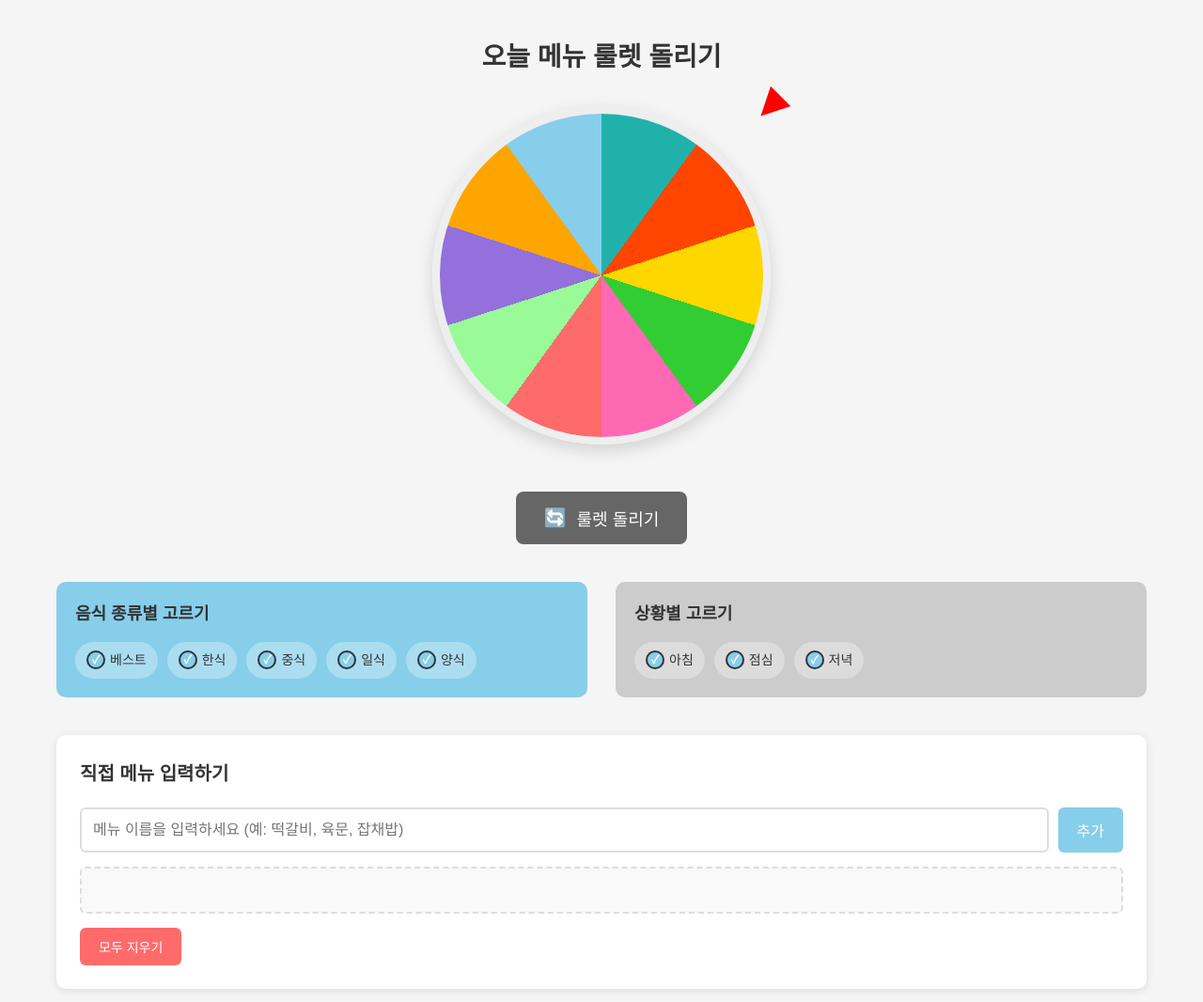
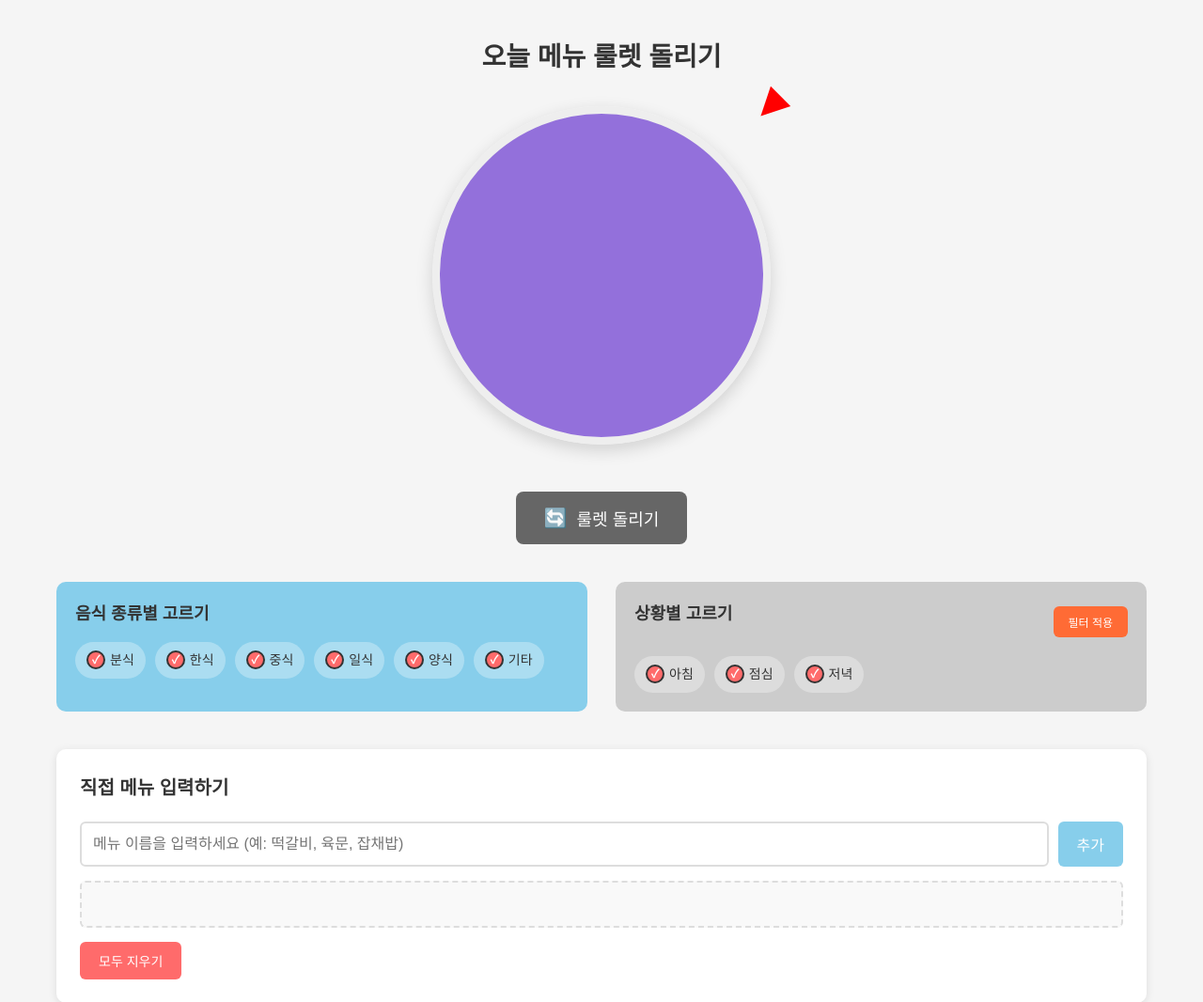
Before and after one commit to amy5664/Food_Roulette, a FastAPI app: page / in a window 1280 px wide. Shown: the part 219-1285 px from the top of the page at 94% size. Run offline with FastAPI, Linux system fonts and the light colour scheme.

Commit message:
서버메뉴 추천 룰렛

```diff
--- a/static/css/style.css
+++ b/static/css/style.css
@@ -34,6 +34,12 @@ body {
     height: auto;
     display: block;
     margin: 0 auto;
+}
+
+#rouletteWheel {
+    aspect-ratio: 1 / 1;
+    /* 또는 width와 height를 같은 값으로 */
+    position: relative;
 }
 
 /* 룰렛 섹션 */
@@ -195,6 +201,34 @@ body {
     background-color: #ccc;
 }
 
+.filter-header {
+    display: flex;
+    justify-content: space-between;
+    align-items: center;
+    margin-bottom: 15px;
+}
+
+.filter-title {
+    font-size: 18px;
+    margin-bottom: 0;
+    color: #333;
+}
+
+.filter-button-small {
+    background-color: #ff6b35;
+    color: white;
+    border: none;
+    padding: 8px 16px;
+    border-radius: 6px;
+    font-size: 12px;
+    cursor: pointer;
+    transition: background-color 0.3s;
+}
+
+.filter-button-small:hover {
+    background-color: #ff5722;
+}
+
 .filter-title {
     font-size: 18px;
     margin-bottom: 15px;
@@ -230,7 +264,8 @@ body {
     width: 20px;
     height: 20px;
     border-radius: 50%;
-    background-color: #87ceeb;
+    background-color: #ff6b6b;
+    /* 체크 안 됐을 때 색 */
     display: flex;
     align-items: center;
     justify-content: center;
@@ -238,10 +273,12 @@ body {
     font-weight: bold;
     font-size: 12px;
     border: 2px solid #333;
+    transition: background-color 0.3s;
 }
 
 .filter-option input[type="checkbox"]:checked+.checkbox-custom {
     background-color: #87ceeb;
+    /* 체크 됐을 때 색 */
     color: white;
 }
 
--- a/static/js/roulette.js
+++ b/static/js/roulette.js
@@ -25,6 +25,163 @@ async function initializeRoulette() {
     await createRouletteWheel([]);
 }
 
+// ===== 전역 상태 =====
+const MAX_SECTORS = 10;
+const baseColors = ['#87ceeb', '#ffd700', '#9370db', '#98fb98', '#ffa500',
+    '#ff6b6b', '#20b2aa', '#ff69b4', '#32cd32', '#ff4500'];
+const colors = baseColors.slice();
+// Fisher–Yates shuffle (색상 랜덤)
+for (let i = colors.length - 1; i > 0; i--) {
+    const j = Math.floor(Math.random() * (i + 1));
+    [colors[i], colors[j]] = [colors[j], colors[i]];
+}
+
+
+// 상태 컨테이너
+window.rouletteState = {
+    items: [],             // 현재 섹터에 들어간 텍스트 목록
+    colors,                // 셔플된 색상들
+};
+
+// ===== 공용: 다시 그리기 =====
+function redrawRoulette() {
+    const items = window.rouletteState.items;
+    const count = Math.max(items.length, 1); // 최소 1로 처리
+    // 배경 conic-gradient
+    const colorStops = Array.from({ length: count }, (_, i) => {
+        const startPct = (i / count) * 100;
+        const endPct = ((i + 1) / count) * 100;
+        const color = window.rouletteState.colors[i % window.rouletteState.colors.length];
+        return `${color} ${startPct}% ${endPct}%`;
+    }).join(', ');
+    rouletteWheel.style.background = `conic-gradient(${colorStops})`;
+
+    rouletteWheel.querySelectorAll('.roulette-label, .label-anchor').forEach(el => el.remove());
+
+    const diameter = rouletteWheel.clientWidth || 360;
+    const radius = diameter / 2;
+    const labelRadius = radius * 0.68;
+
+    // 부모는 relative 보장
+    if (getComputedStyle(rouletteWheel).position === 'static') {
+        rouletteWheel.style.position = 'relative';
+    }
+
+    for (let i = 0; i < count; i++) {
+        const angleDeg = (360 * (i + 0.5)) / count;   // 섹터 중앙 각도
+        const halfRad = Math.PI / count;             // 섹터 반각(라디안)
+        // 현(Chord) 길이 = 라벨이 들어갈 수 있는 최대 가로폭
+        const chord = 2 * labelRadius * Math.sin(halfRad);
+        const maxLabelWidth = Math.max(60, Math.floor(chord * 0.9));
+
+        // 1) 앵커: 중심에서 '해당 각도'로 회전 후 위쪽(-Y)으로 labelRadius만큼 이동
+        const anchor = document.createElement('div');
+        anchor.className = 'label-anchor';
+        Object.assign(anchor.style, {
+            position: 'absolute',
+            top: '50%',
+            left: '50%',
+            width: 0,
+            height: 0,
+            transformOrigin: 'center',
+            transform: `translate(-50%, -50%) rotate(${angleDeg}deg) translate(0, -${labelRadius}px)`,
+            pointerEvents: 'none',
+            zIndex: 2,
+        });
+
+        // 2) 실제 글자: 역회전으로 수평 유지 + 중앙선 기준으로 정확히 가운데
+        const label = document.createElement('div');
+        label.className = 'roulette-label';
+        label.textContent = String(items[i] ?? '');
+        Object.assign(label.style, {
+            position: 'relative',
+            maxWidth: `${maxLabelWidth}px`,
+            transformOrigin: 'center',
+            transform: `rotate(${-angleDeg}deg) translateX(-50%)`,
+            left: '50%',                 // 중앙선에서 좌우 정렬 기준점 생성
+            textAlign: 'center',
+            whiteSpace: 'normal',
+            overflowWrap: 'anywhere',
+            wordBreak: 'keep-all',
+            lineHeight: '1.25',
+            fontWeight: '700',
+            fontSize: '16px',
+            color: '#333',
+            textShadow: '1px 1px 2px rgba(255,255,255,0.85)',
+            pointerEvents: 'none',
+        });
+
+        anchor.appendChild(label);
+        rouletteWheel.appendChild(anchor);
+    }
+
+}
+
+// ===== 전체 초기화(모두 지우기) =====
+function resetRoulette() {
+    window.rouletteState.items = [];
+    redrawRoulette();
+    window.currentRouletteMenus = [];
+}
+
+// ===== 섹터 하나 추가 (중복 방지, 초과 시 FIFO 제거) =====
+function addSector(name) {
+    const text = String(name ?? '').trim();
+    if (!text) return;
+
+    const items = window.rouletteState.items;
+
+    // 이미 있으면 패스(원하면 허용하도록 조건 제거)
+    if (items.includes(text)) return;
+
+    // 초과 시 앞(가장 오래된) 제거해서 고정 크기 유지
+    if (items.length >= MAX_SECTORS) items.shift();
+
+    items.push(text);
+    redrawRoulette();
+
+    // 동기화
+    window.currentRouletteMenus = items.slice();
+}
+
+// ===== 초기화(서버/사용자 메뉴로 채우고 시작할 때 0~N개 세팅) =====
+async function createRouletteWheel(menusFromUser = []) {
+    // 바탕 초기화
+    rouletteWheel.innerHTML = '';
+    window.rouletteState.items = []; // 초기화
+
+    // 필요하면 서버 메뉴로 시드 채우기
+    let serverMenus = [];
+    try {
+        const res = await fetch('/api/menus');
+        if (res.ok) {
+            const data = await res.json();
+            serverMenus = (data.menus || [])
+                .map(m => (m && (m.name ?? m)) || '')
+                .filter(Boolean);
+        }
+    } catch (e) {
+        console.error('서버 메뉴 로드 실패:', e);
+    }
+
+    // 유저 + 서버 합치고 중복 제거
+    const allMenus = [...menusFromUser, ...serverMenus]
+        .map(s => String(s).trim())
+        .filter(Boolean);
+    const uniqueMenus = [...new Set(allMenus)];
+
+    // 초기 배치(원하면 0개 시작도 가능)
+    // 여기서는 '최대 10개'까지 채워 시작 — 필요없으면 이 루프 지워도 됨
+    for (const name of uniqueMenus.slice(0, MAX_SECTORS)) {
+        window.rouletteState.items.push(name);
+    }
+    redrawRoulette();
+
+    // 외부에서 접근할 수 있게
+    window.currentRouletteMenus = window.rouletteState.items.slice();
+}
+
+
 // 이벤트 리스너 설정
 function setupEventListeners() {
     spinButton.addEventListener('click', spinRoulette);
@@ -42,100 +199,6 @@ function setupEventListeners() {
     document.querySelectorAll('.filter-option input[type="checkbox"]').forEach(checkbox => {
         checkbox.addEventListener('change', updateRouletteFromFilters);
     });
-}
-
-// 룰렛 휠 생성 (동일 섹터/가변 개수/텍스트 줄바꿈)
-async function createRouletteWheel(menusFromUser = []) {
-    // 바탕 초기화 (기존 segment div 전부 제거)
-    rouletteWheel.innerHTML = '';
-
-    // 기본 색상 팔레트
-    const baseColors = ['#87ceeb', '#ffd700', '#9370db', '#98fb98', '#ffa500',
-        '#ff6b6b', '#20b2aa', '#ff69b4', '#32cd32', '#ff4500'];
-
-    // 색상 셔플 (Fisher–Yates)
-    const colors = baseColors.slice();
-    for (let i = colors.length - 1; i > 0; i--) {
-        const j = Math.floor(Math.random() * (i + 1));
-        [colors[i], colors[j]] = [colors[j], colors[i]];
-    }
-
-    // 서버 메뉴 로드
-    let serverMenus = [];
-    try {
-        const res = await fetch('/api/menus');
-        if (res.ok) {
-            const data = await res.json();
-            serverMenus = (data.menus || []).map(m => (m && (m.name ?? m)) || '').filter(Boolean);
-        }
-    } catch (e) {
-        console.error('서버 메뉴 로드 실패:', e);
-    }
-
-    // 사용자 + 서버 메뉴 합치고 중복 제거/공백 트림
-    const allMenus = [...menusFromUser, ...serverMenus]
-        .map(s => String(s).trim())
-        .filter(Boolean);
-    const uniqueMenus = [...new Set(allMenus)];
-
-    // 이번 라운드에 사용할 섹터 수(최대 10개). 0개면 예비 10칸.
-    const count = Math.min(10, uniqueMenus.length) || 10;
-
-    // 메뉴 무작위 선택 (중복 없이)
-    const pool = uniqueMenus.slice();
-    for (let i = pool.length - 1; i > 0; i--) { // 셔플
-        const j = Math.floor(Math.random() * (i + 1));
-        [pool[i], pool[j]] = [pool[j], pool[i]];
-    }
-    const selectedMenus = pool.slice(0, count);
-
-    // conic-gradient로 동일 크기 섹터 칠하기 (퍼센트 사용 → 반올림오차 방지)
-    const colorStops = Array.from({ length: count }, (_, i) => {
-        const startPct = (i / count) * 100;
-        const endPct = ((i + 1) / count) * 100;
-        const color = colors[i % colors.length];
-        return `${color} ${startPct}% ${endPct}%`;
-    }).join(', ');
-    rouletteWheel.style.background = `conic-gradient(${colorStops})`;
-
-    // 라벨 배치
-    const diameter = rouletteWheel.clientWidth || 360;   // width=height 가정
-    const radius = diameter / 2;
-    const labelRadius = radius * 0.68;                   // 섹터 중앙쯤
-    const labelWidth = Math.max(80, Math.floor(radius * 0.9)); // 텍스트 박스 폭
-
-    // 기존 라벨 제거
-    rouletteWheel.querySelectorAll('.roulette-label,.segment-text').forEach(el => el.remove());
-
-    for (let i = 0; i < count; i++) {
-        const angle = (360 * (i + 0.5)) / count;           // 섹터 중앙 각도
-        const label = document.createElement('div');
-        label.className = 'roulette-label';                // 새 클래스(없으면 inline 스타일이 적용됨)
-        label.textContent = selectedMenus[i] || '';
-        Object.assign(label.style, {
-            position: 'absolute',
-            top: '50%',
-            left: '50%',
-            width: `${labelWidth}px`,
-            transformOrigin: 'center',
-            transform: `translate(-50%, -50%) rotate(${angle}deg) translate(${labelRadius}px) rotate(${-angle}deg)`,
-            whiteSpace: 'normal',
-            wordBreak: 'keep-all',
-            overflowWrap: 'anywhere',
-            lineHeight: '1.25',
-            textAlign: 'center',
-            fontWeight: '700',
-            fontSize: '16px',
-            color: '#333',
-            textShadow: '1px 1px 2px rgba(255,255,255,0.8)',
-            pointerEvents: 'none',
-            zIndex: '2'
-        });
-        rouletteWheel.appendChild(label);
-    }
-
-    // 외부에서 접근할 선택 결과
-    window.currentRouletteMenus = selectedMenus;
 }
 
 
@@ -180,163 +243,49 @@ async function spinRoulette() {
     }, 3000);
 }
 
-// 현재 메뉴 목록 가져오기
-function getCurrentMenus() {
-    const menus = [];
-
-    // 서버에서 가져온 메뉴들 (필터 적용)
-    const serverMenus = getFilteredServerMenus();
-    menus.push(...serverMenus);
-
-    // 사용자가 추가한 메뉴들
-    menus.push(...customMenus);
-
-    return menus;
+function getCheckedValues(containerId) {
+    return [...document.querySelectorAll(`#${containerId} input[type="checkbox"]:checked`)]
+        .map(el => el.value);
 }
 
-// 필터된 서버 메뉴 가져오기
-function getFilteredServerMenus() {
-    // 실제로는 서버 API를 호출해야 하지만, 여기서는 빈 배열 반환
-    const selectedCategories = getSelectedCategories();
-    const selectedMeals = getSelectedMeals();
-
-    // 빈 배열 반환 (사용자가 직접 메뉴를 추가해야 함)
-    return [];
+// (옵션) 스핀 결과 처리 — 그대로
+function onSpinResult(result) {
+    console.log('메뉴 랜덤 출력 결과:', result);
+    const name = result?.name ?? result?.menu ?? result;
+    if (!name) return;
+    addSector(name); // ✅ 결과가 들어올 때마다 섹터 1개 추가
+    // 선택적으로 알림
+    // alert(`랜덤 메뉴: ${name}`);
 }
 
-// 선택된 카테고리 가져오기
-function getSelectedCategories() {
-    const categories = [];
-    document.querySelectorAll('.filter-group:first-child input[type="checkbox"]:checked').forEach(checkbox => {
-        categories.push(checkbox.value);
-    });
-    return categories;
-}
+document.getElementById('filterButton').addEventListener('click', async () => {
+    const selectedCategories = getCheckedValues('categoryFilters');
+    const selectedMeals = getCheckedValues('mealFilters');
 
-// 선택된 식사시간 가져오기
-function getSelectedMeals() {
-    const meals = [];
-    document.querySelectorAll('.filter-group:last-child input[type="checkbox"]:checked').forEach(checkbox => {
-        meals.push(checkbox.value);
-    });
-    return meals;
-}
+    const payload = {
+        category: selectedCategories[0] ?? null, // 첫 번째 선택 또는 null
+        meal: selectedMeals[0] ?? null
+    };
 
-// 랜덤 메뉴 선택
-async function getRandomMenu(menus) {
-    // 사용자 메뉴가 있으면 클라이언트에서 랜덤 선택
-    if (customMenus.length > 0) {
-        return menus[Math.floor(Math.random() * menus.length)];
-    }
 
-    // 서버 메뉴만 있으면 서버 API 호출
+    console.log('payload:', payload);
+
     try {
-        const selectedCategories = getSelectedCategories();
-        const selectedMeals = getSelectedMeals();
-
-        const response = await fetch('/api/spin', {
+        // ✅ 3) POST /api/spin (배열 전송)
+        const res = await fetch('/api/spin', {
             method: 'POST',
-            headers: {
-                'Content-Type': 'application/json',
-            },
-            body: JSON.stringify({
-                category: selectedCategories.length > 0 ? selectedCategories[0] : null,
-                meal: selectedMeals.length > 0 ? selectedMeals[0] : null
-            })
+            headers: { 'Content-Type': 'application/json' },
+            body: JSON.stringify(payload)
         });
 
-        if (response.ok) {
-            const data = await response.json();
-            return data.winner.name;
-        } else {
-            // 서버 에러 시 클라이언트에서 랜덤 선택
-            return menus[Math.floor(Math.random() * menus.length)];
-        }
-    } catch (error) {
-        console.error('서버 API 호출 실패:', error);
-        // 에러 시 클라이언트에서 랜덤 선택
-        return menus[Math.floor(Math.random() * menus.length)];
+        if (!res.ok) throw new Error(`HTTP ${res.status}`);
+
+        // 4) 응답 처리
+        const data = await res.json();
+        const result = data.result ?? data.item ?? data.winner ?? data;
+        onSpinResult(result);
+    } catch (err) {
+        console.error(err);
+        alert('스핀 요청에 실패했습니다. 잠시 후 다시 시도하세요.');
     }
-}
-
-// 결과 표시
-function showResult(menu) {
-    resultMenu.textContent = menu;
-    resultSection.style.display = 'block';
-
-    // 결과 섹션을 화면 중앙에 스크롤
-    resultSection.scrollIntoView({ behavior: 'smooth', block: 'center' });
-}
-
-// 사용자 메뉴 추가
-function addCustomMenu() {
-    const input = customMenuInput.value.trim();
-    if (!input) return;
-
-    // 쉼표로 구분된 메뉴들 분리
-    const menus = input.split(',').map(menu => menu.trim()).filter(menu => menu);
-
-    menus.forEach(menu => {
-        if (menu && !customMenus.includes(menu)) {
-            customMenus.push(menu);
-        }
-    });
-
-    updateCustomMenusDisplay();
-    updateRouletteFromCustomMenus();
-
-    customMenuInput.value = '';
-}
-
-// 사용자 메뉴 표시 업데이트
-function updateCustomMenusDisplay() {
-    customMenusContainer.innerHTML = '';
-
-    customMenus.forEach((menu, index) => {
-        const menuItem = document.createElement('div');
-        menuItem.className = 'custom-menu-item';
-        menuItem.innerHTML = `
-            <span>${menu}</span>
-            <button class="remove-menu" onclick="removeCustomMenu(${index})">×</button>
-        `;
-        customMenusContainer.appendChild(menuItem);
-    });
-}
-
-// 사용자 메뉴 제거
-function removeCustomMenu(index) {
-    customMenus.splice(index, 1);
-    updateCustomMenusDisplay();
-    updateRouletteFromCustomMenus();
-}
-
-// 사용자 메뉴 모두 지우기
-function clearCustomMenus() {
-    customMenus = [];
-    updateCustomMenusDisplay();
-    updateRouletteFromCustomMenus();
-}
-
-// 필터 변경 시 룰렛 업데이트
-async function updateRouletteFromFilters() {
-    await createRouletteWheel([]);
-}
-
-// 사용자 메뉴 변경 시 룰렛 업데이트
-async function updateRouletteFromCustomMenus() {
-    await createRouletteWheel([]);
-}
-
-// 초기 메뉴 로드 (서버에서)
-async function loadInitialMenus() {
-    try {
-        const response = await fetch('/api/menus');
-        if (response.ok) {
-            const data = await response.json();
-            // 서버에서 받은 메뉴들로 룰렛 업데이트 (필요시)
-            console.log('서버에서 메뉴 로드됨:', data.count);
-        }
-    } catch (error) {
-        console.error('초기 메뉴 로드 실패:', error);
-    }
-}
+});
--- a/templates/roulette.html
+++ b/templates/roulette.html
@@ -40,52 +40,62 @@
 
         <!-- 필터 섹션 -->
         <div class="filter-section">
-            <div class="filter-group">
+            <div class="filter-group" id="categoryFilters">
                 <h3 class="filter-title">음식 종류별 고르기</h3>
                 <div class="filter-options">
                     <label class="filter-option">
-                        <input type="checkbox" value="베스트" checked>
+                        <input type="checkbox" value="분식">
                         <span class="checkbox-custom">✓</span>
-                        <span class="option-text">베스트</span>
+                        <span class="option-text">분식</span>
                     </label>
                     <label class="filter-option">
-                        <input type="checkbox" value="한식" checked>
+                        <input type="checkbox" value="한식">
                         <span class="checkbox-custom">✓</span>
                         <span class="option-text">한식</span>
                     </label>
                     <label class="filter-option">
-                        <input type="checkbox" value="중식" checked>
+                        <input type="checkbox" value="중식">
                         <span class="checkbox-custom">✓</span>
                         <span class="option-text">중식</span>
                     </label>
                     <label class="filter-option">
-                        <input type="checkbox" value="일식" checked>
+                        <input type="checkbox" value="일식">
                         <span class="checkbox-custom">✓</span>
                         <span class="option-text">일식</span>
                     </label>
                     <label class="filter-option">
-                        <input type="checkbox" value="양식" checked>
+                        <input type="checkbox" value="양식">
                         <span class="checkbox-custom">✓</span>
                         <span class="option-text">양식</span>
+                    </label>
+                    <label class="filter-option">
+                        <input type="checkbox" value="기타">
+                        <span class="checkbox-custom">✓</span>
+                        <span class="option-text">기타</span>
                     </label>
                 </div>
             </div>
 
-            <div class="filter-group">
-                <h3 class="filter-title">상황별 고르기</h3>
+            <div class="filter-group" id="mealFilters">
+                <div class="filter-header">
+                    <h3 class="filter-title">상황별 고르기</h3>
+                    <button class="filter-button-small" id="filterButton">
+                        <span class="filter-text">필터 적용</span>
+                    </button>
+                </div>
                 <div class="filter-options">
                     <label class="filter-option">
-                        <input type="checkbox" value="아침" checked>
+                        <input type="checkbox" value="아침">
                         <span class="checkbox-custom">✓</span>
                         <span class="option-text">아침</span>
                     </label>
                     <label class="filter-option">
-                        <input type="checkbox" value="점심" checked>
+                        <input type="checkbox" value="점심">
                         <span class="checkbox-custom">✓</span>
                         <span class="option-text">점심</span>
                     </label>
                     <label class="filter-option">
-                        <input type="checkbox" value="저녁" checked>
+                        <input type="checkbox" value="저녁">
                         <span class="checkbox-custom">✓</span>
                         <span class="option-text">저녁</span>
                     </label>
```
